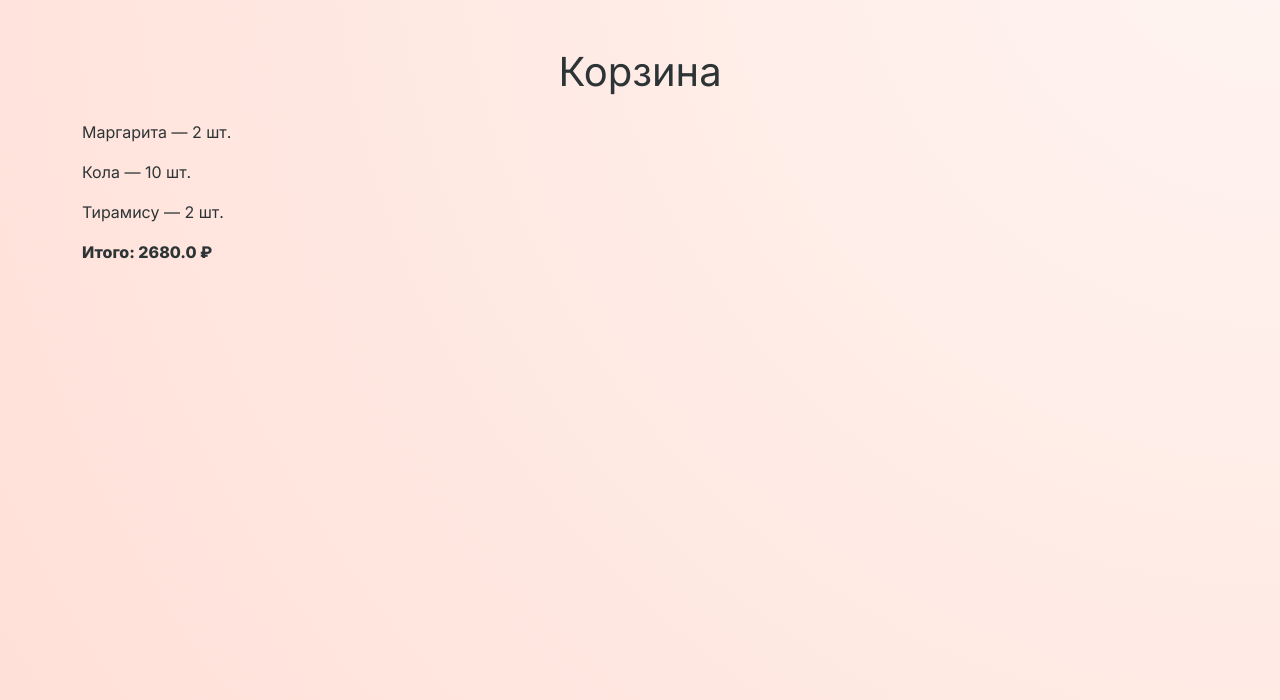
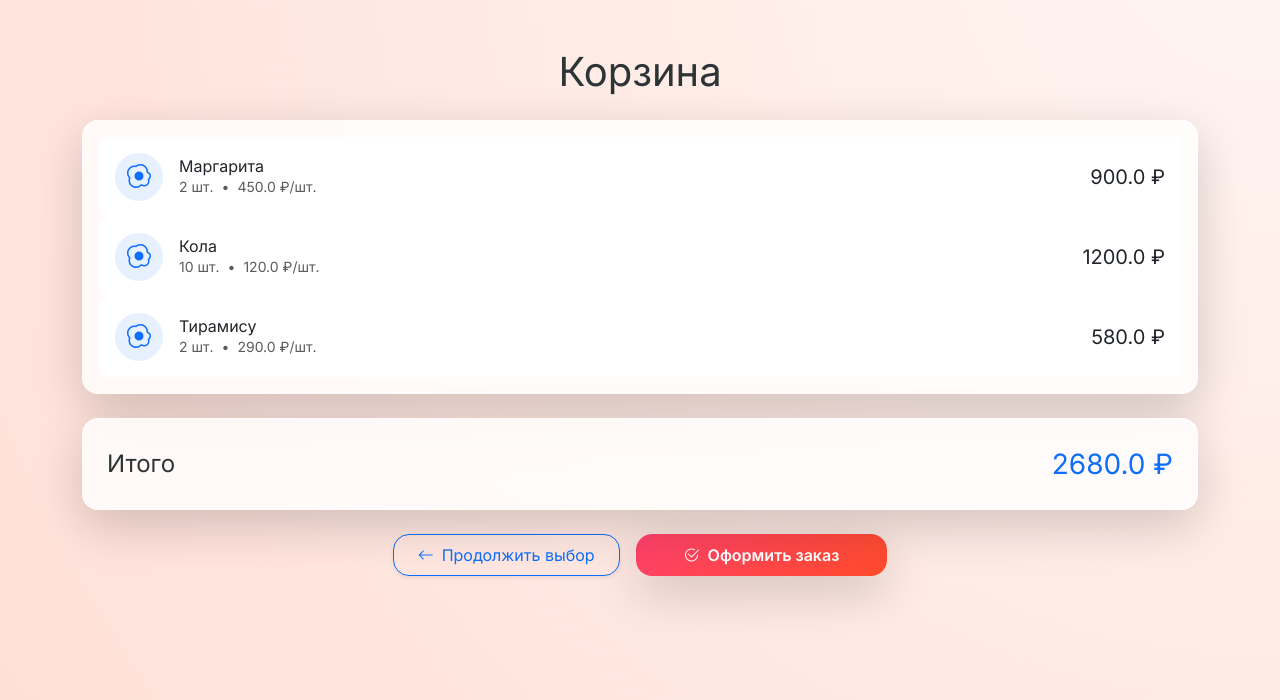
Before and after one commit to flottiee/vkusno, a Flask app: page /view_cart in a window 1280 px wide. Shown: the part 100-800 px from the top of the page. Run offline with Flask 3, Linux system fonts and the light colour scheme; a user stored in the database is signed in; data comes from the database, SQL or seed files in the repository; both versions use the stored data as it was after the commit; some libraries are stand-ins or nearby versions.

Commit message:
меню и корзина работают 😎(небольше правки)

```diff
--- a/app/routes/routes.py
+++ b/app/routes/routes.py
@@ -1,5 +1,7 @@
 # app/routes/routes.py
 import os
+from functools import wraps
+
 from flask import render_template, redirect, request, url_for, abort, jsonify, session
 from flask import current_app as app  # Используем current_app как замену app
 from flask_login import login_user, login_required, logout_user, current_user
@@ -13,6 +15,33 @@ from instance.data_db import db_session
 from app.models.users import User, RoleRequest
 from app.forms.login_form import LoginForm
 from app.forms.register_form import RegisterForm
+
+
+# ---------- Вспомогательные функции ----------
+
+def login_required_api(f):
+    """Декоратор для API: возвращает JSON-ошибку, если пользователь не авторизован."""
+    @wraps(f)
+    def decorated(*args, **kwargs):
+        if not current_user.is_authenticated:
+            return jsonify({'error': 'Вы не зарегистрированы'}), 401
+        return f(*args, **kwargs)
+    return decorated
+
+
+def recalc_cart_price(cart, db_sess):
+    """
+    Пересчитывает и сохраняет актуальную стоимость корзины на основе списка блюд.
+    Возвращает итоговую цену.
+    """
+    total = 0
+    for item in cart.content.get('dishes', []):
+        dish = db_sess.query(MenuItem).get(item['dish_id'])
+        if dish and dish.is_available:
+            total += dish.price * item['quantity']
+    cart.content['price'] = total
+    flag_modified(cart, 'content')
+    return total
 
 # --- AUTH ROUTES ---
 
@@ -146,67 +175,78 @@ def setup_routes(app):
         return render_template("menu.html", all_categories_with_dishes=all_categories_with_dishes)
 
     def create_cart(db_sess, user):
-        from app.models.cart import Cart
         cart = Cart(content={'dishes': [], 'price': 0})
         user.cart = cart
         db_sess.add(cart)
+        return cart
 
     @app.route('/add_to_cart', methods=['POST'])
+    @login_required_api
     def add_to_cart():
         dish_id = int(request.form.get('dish_id'))
         db_sess = db_session.create_session()
-        if not current_user.is_authenticated:
-            print('not auth')
-            return jsonify({'error': 'Вы не зарегистрированы'}), 401
+        dish = db_sess.query(MenuItem).get(dish_id)
+        if not dish or not dish.is_available:
+            return jsonify({'error': 'Блюдо недоступно или не найдено'}), 400
 
         user = db_sess.merge(current_user)
         cart = user.cart
         if not cart:
-            create_cart(db_sess, user)
+            cart = Cart(content={'dishes': [], 'price': 0})
+            user.cart = cart
+            db_sess.add(cart)
 
-        dishes = cart.content.get('dishes', [])
+        dishes = cart.content.setdefault('dishes', [])  # гарантирует наличие ключа
         existing = next((item for item in dishes if item['dish_id'] == dish_id), None)
         if existing:
             existing['quantity'] += 1
+            new_qty = existing['quantity']
         else:
             dishes.append({'dish_id': dish_id, 'quantity': 1})
+            new_qty = 1
 
-        dish = db_sess.query(MenuItem).filter(MenuItem.id == dish_id).first()
-        if dish:
-            cart.content['price'] = dish.price + cart.content.get('price', 0)
+        # Пересчёт цены после изменения
+        total_price = recalc_cart_price(cart, db_sess)
 
-        cart_total = len(dishes)
-        cart_items = {item['dish_id']: item['quantity'] for item in dishes}
-
-        flag_modified(cart, 'content')
+        cart_items_map = {item['dish_id']: item['quantity'] for item in dishes}
         db_sess.commit()
 
-        new_quantity = existing['quantity'] if existing else 1
-        return jsonify({'cart_total': cart_total, 'cart_items': cart_items, 'dish_quantity': new_quantity})
+        return jsonify({
+            'cart_total': len(dishes),
+            'cart_items': cart_items_map,
+            'dish_quantity': new_qty
+        })
 
     @app.route('/view_cart')
     def view_cart():
         db_sess = db_session.create_session()
-        names_and_quantity = []
+        items = []  # список кортежей (название, количество)
         price = 0
         if current_user.is_authenticated:
             user = db_sess.merge(current_user)
             if user.cart:
-                for dish in user.cart.content['dishes']:
-                    res = db_sess.query(MenuItem).filter(MenuItem.id == dish['dish_id']).first()
-                    names_and_quantity.append((res.name, dish['quantity']))
-                price = user.cart.content['price']
+                for entry in user.cart.content.get('dishes', []): # entry == запись из JSON массива dishes
+                    dish = db_sess.query(MenuItem).get(entry['dish_id'])
+                    if dish:
+                        items.append((dish.name, entry['quantity'], dish.price))
+                price = user.cart.content.get('price', 0)
         return render_template('cart.html',
-                               names_and_quantity=names_and_quantity,
+                               names_and_quantity=items,
                                price=price)
 
     @app.route('/update_cart_item', methods=['POST'])
+    @login_required_api
     def update_cart_item():
         dish_id = int(request.form.get('dish_id'))
         delta = int(request.form.get('delta'))  # +1 или -1
         db_sess = db_session.create_session()
-        if not current_user.is_authenticated:
-            return jsonify({'error': 'Вы не зарегистрированы'}), 401
+
+        if delta not in (1, -1):
+            return jsonify({'error': 'Недопустимое значение delta'}), 400
+
+        dish = db_sess.query(MenuItem).get(dish_id)
+        if not dish or not dish.is_available:
+            return jsonify({'error': 'Блюдо недоступно или не найдено'}), 400
 
         user = db_sess.merge(current_user)
         cart = user.cart
@@ -221,16 +261,14 @@ def setup_routes(app):
         item['quantity'] += delta
         if item['quantity'] <= 0:
             dishes.remove(item)
+            remaining_qty = 0
+        else:
+            remaining_qty = item['quantity']
 
-        dish = db_sess.query(MenuItem).get(dish_id)
-        if dish:
-            cart.content['price'] = cart.content.get('price', 0) + dish.price * delta
-
-        cart_total = len(dishes)
-        flag_modified(cart, 'content')
+        recalc_cart_price(cart, db_sess)
         db_sess.commit()
 
         return jsonify({
-            'cart_total': cart_total,
-            'dish_quantity': item['quantity'] if item else 0
+            'cart_total': len(dishes),
+            'dish_quantity': remaining_qty
         })
--- a/templates/base.html
+++ b/templates/base.html
@@ -4,7 +4,7 @@
     <meta charset="UTF-8">
     <meta name="viewport" content="width=device-width, initial-scale=1.0">
     <meta name="csrf-token" content="{{ csrf_token() }}">
-    <title>{{ title if title else "Вкусно — и точка" }}</title>
+    <title>{{ title if title else "Вкусно." }}</title>
 
     <link href="https://cdn.jsdelivr.net/npm/bootstrap@5.3.0/dist/css/bootstrap.min.css" rel="stylesheet">
     <link rel="stylesheet" href="https://cdn.jsdelivr.net/npm/bootstrap-icons@1.11.3/font/bootstrap-icons.min.css">
--- a/templates/cart.html
+++ b/templates/cart.html
@@ -5,20 +5,76 @@
     <h1 class="mb-4 fw-800 text-center">Корзина</h1>
 
     {% if not current_user.is_authenticated %}
-        <div class="alert alert-warning text-center p-4 rounded-4 shadow-sm" role="alert">
+        <div class="alert alert-warning text-center p-5 rounded-4 shadow-lg" role="alert">
             <i class="bi bi-cart-x fs-1 d-block mb-3"></i>
-            Чтобы просматривать корзину, пожалуйста,
-            <a href="{{ url_for('login') }}" class="alert-link">войдите</a>
-            или
-            <a href="{{ url_for('register') }}" class="alert-link">зарегистрируйтесь</a>.
+            <p class="mb-2 fs-5">Чтобы просматривать корзину, пожалуйста</p>
+            <div class="d-flex justify-content-center gap-2">
+                <a href="{{ url_for('login') }}" class="btn btn-primary-grad rounded-4 px-4">Войти</a>
+                <a href="{{ url_for('register') }}" class="btn btn-outline-primary rounded-4 px-4">Зарегистрироваться</a>
+            </div>
         </div>
     {% elif names_and_quantity %}
-        {% for name_and_quan in names_and_quantity %}
-            <p>{{ name_and_quan[0] }} — {{ name_and_quan[1] }} шт.</p>
-        {% endfor %}
-        <p class="fw-bold">Итого: {{ price }} ₽</p>
+        <div class="glass-card p-3 rounded-4 shadow-lg mb-4">
+            <div class="list-group list-group-flush">
+                {% for item in names_and_quantity %}
+                <div class="list-group-item d-flex align-items-center gap-3 p-3 border-0 rounded-3 hover-shadow-sm">
+                    <div class="cart-item-icon bg-primary bg-opacity-10 rounded-circle flex-shrink-0">
+                        <i class="bi bi-egg-fried text-primary fs-4"></i>
+                    </div>
+                    <div class="flex-grow-1">
+                        <h6 class="mb-0 fw-700">{{ item[0] }}</h6>
+                        <div class="d-flex align-items-center gap-2 text-muted small">
+                            <span>{{ item[1] }} шт.</span>
+                            <span>•</span>
+                            <span>{{ item[2] }} ₽/шт.</span>
+                        </div>
+                    </div>
+                    <div class="fw-700 fs-5">
+                        <span>{{ item[1] * item[2] }} ₽</span>
+                    </div>
+                </div>
+                {% endfor %}
+            </div>
+        </div>
+
+        <div class="glass-card p-4 rounded-4 shadow-lg d-flex justify-content-between align-items-center mb-4">
+            <span class="fw-700 fs-4">Итого</span>
+            <span class="fw-800 fs-3 text-primary">{{ price }} ₽</span>
+        </div>
+
+        <div class="d-flex justify-content-center gap-3">
+            <a href="{{ url_for('menu') }}" class="btn btn-outline-primary rounded-4 px-4 py-2 shadow-sm">
+                <i class="bi bi-arrow-left me-2"></i>Продолжить выбор
+            </a>
+            <button class="btn btn-primary-grad rounded-4 px-5 py-2 shadow-lg">
+                <i class="bi bi-check2-circle me-2"></i>Оформить заказ
+            </button>
+        </div>
     {% else %}
-        <p class="text-center text-muted">Корзина пуста</p>
+        <div class="text-center py-5">
+            <i class="bi bi-cart2 display-1 text-muted opacity-50 d-block mb-4"></i>
+            <p class="text-muted fs-5 mb-4">Ваша корзина пуста</p>
+            <a href="{{ url_for('menu') }}" class="btn btn-primary-grad rounded-4 px-5 py-2 shadow-lg">
+                <i class="bi bi-menu-button-wide me-2"></i>Перейти в меню
+            </a>
+        </div>
     {% endif %}
 </div>
+
+<style>
+    .cart-item-icon {
+        width: 48px;
+        height: 48px;
+        display: flex;
+        align-items: center;
+        justify-content: center;
+    }
+    .hover-shadow-sm {
+        transition: box-shadow 0.2s, transform 0.2s;
+    }
+    .hover-shadow-sm:hover {
+        box-shadow: 0 4px 12px rgba(0,0,0,0.08);
+        transform: translateY(-2px);
+    }
+</style>
 {% endblock %}
```
Also changed, not shown: templates/menu.html (+0 -8 lines), instance/db/vkusno.db (added).
